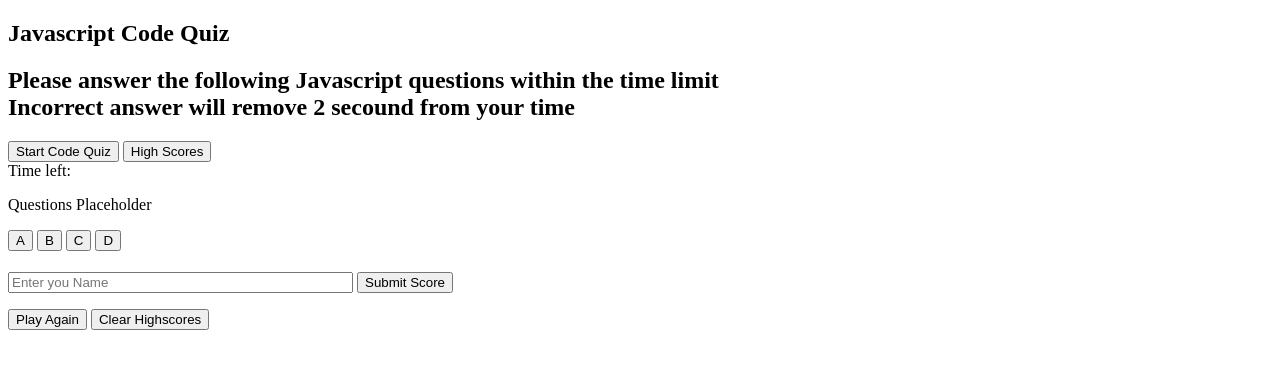
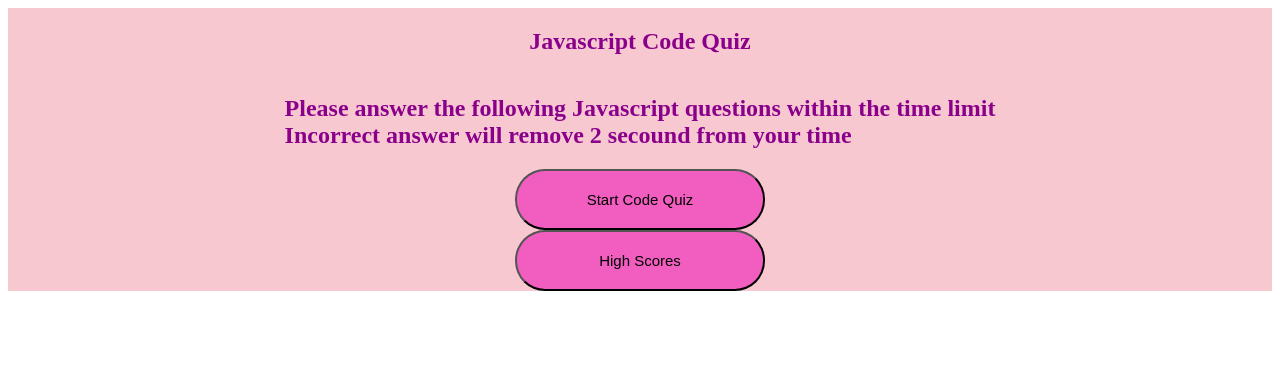
Before and after one commit to OrtalWikoff/Quiz-game, a plain HTML site: page index.html in a window 1280 px wide. Drawn offline with Linux system fonts and the light colour scheme; the site is published under a folder, as on GitHub Pages, so addresses that start at the root find nothing.

Commit message:
updated HTML links to JS and CSS

```diff
--- a/index.html
+++ b/index.html
@@ -4,7 +4,7 @@
 
 <head>
     <title>Code Quiz</title>
-    <link rel="stylesheet" href="/assets/style.css">
+    <link rel="stylesheet" href="./assets/style.css">
 </head>
 
 <body>
@@ -48,6 +48,6 @@
         </div>
     </div>
 </section>
-    <script src="/assets/script.js"></script>
+    <script src="./assets/script.js"></script>
 </body>
 </html>
```
